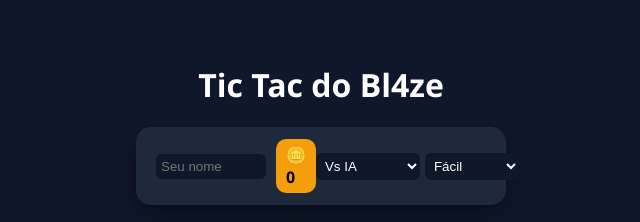
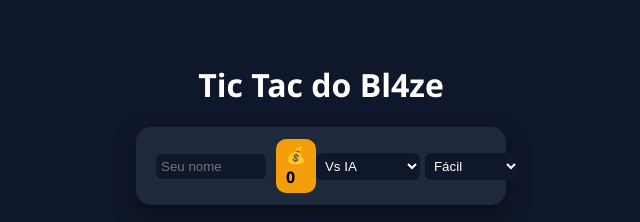
Before and after one commit to Bl4ze-lab/Tic-Tac-Medio, a plain HTML site: page index.html in a window 1280 px wide. Shown: the top 222 px of the page, 319-959 px from the left. Drawn offline with Linux system fonts and the light colour scheme.

Commit message:
Change coin display from emoji to icon

```diff
--- a/index.html
+++ b/index.html
@@ -292,7 +292,7 @@ function resetGame(){
 }
 
 function updateCoins(){
- document.getElementById("coins").textContent="🪙 "+coins;
+ document.getElementById("coins").textContent="💰 "+coins;
 }
 
 function buySkin(type){
```
